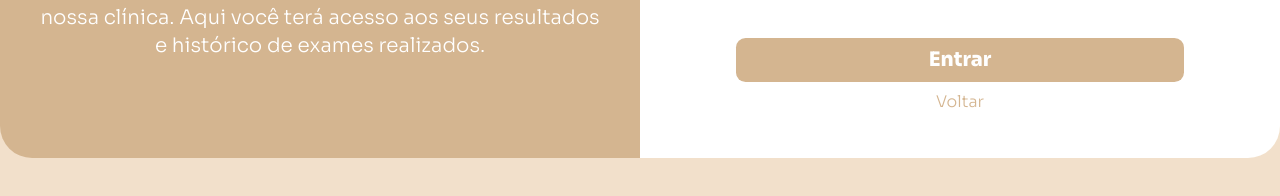
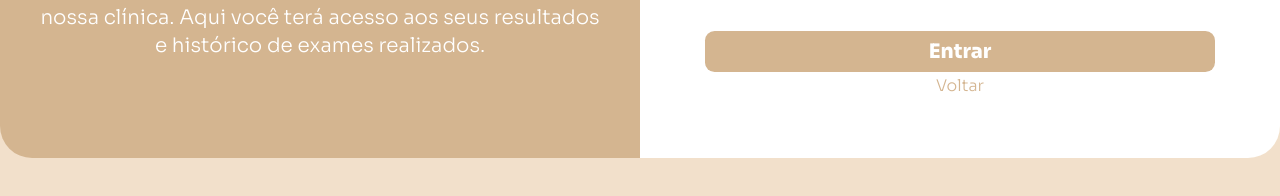
Before and after one commit to G-ssilva/clinica-frontend, a website: page resources/views/index.html in a window 1280 px wide. Both pictures are taken after a click on the button "Acessar". Shown: the part 482-678 px from the top of the page. Drawn offline with nearby package versions, Linux system fonts and the light colour scheme.

Commit message:
IMP - ajustando botões da confirmação de login

```diff
--- a/resources/views/index.html
+++ b/resources/views/index.html
@@ -76,10 +76,12 @@
       </div>
     </div>
     <div class="mt-14 justify-center">
-      <button class="font-extrabold	text-xl bg-[#D4B590] text-[#FFFFFF] rounded-[0.6rem] px-4 py-2 w-[70%]" type="button">Entrar</button>
+      <a href="areaExames.html" class="font-extrabold	text-xl bg-[#D4B590] text-[#FFFFFF] rounded-[0.6rem] px-4 py-2 px-[35%]">
+        Entrar
+      </a>
     </div>
     <div class="text-[#D4B590] mt-2 justify-center mb-20">
-      <a>Voltar</a>
+      <a href="">Voltar</a>
     </div>
   </div>
   <div id="imageDiv" class="bg-[#D4B590] min-h-[450px] max-h-[500px] h-3/5 px-8 pt-4 pb-8 flex-col w-1/2 hidden xl:flex rounded-r-[2rem]">
```
